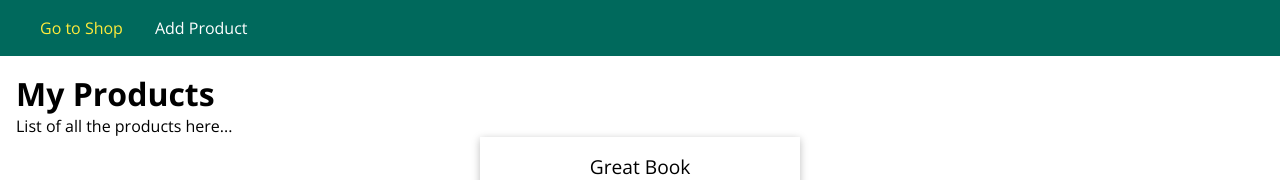
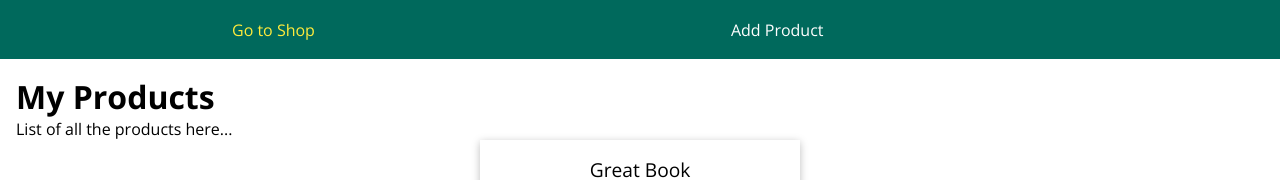
Before and after one commit to salstein/my-e-commerce, a plain HTML site: page index.html in a window 1280 px wide. Shown: the top 180 px of the page. Drawn offline with nearby package versions, Linux system fonts and the light colour scheme.

Commit message:
Update main.css

```diff
--- a/css/main.css
+++ b/css/main.css
@@ -17,7 +17,7 @@ main {
 
 .main-header {
   width: 100%;
-  height: 3.5rem;
+  height: 3.7rem;
   background-color: #00695c;
   padding: 0 1.5rem;
 }
@@ -36,7 +36,7 @@ main {
 }
 
 .main-header__item {
-  margin: 0 1rem;
+  margin: 0 13rem;
   padding: 0;
 }
 
```
